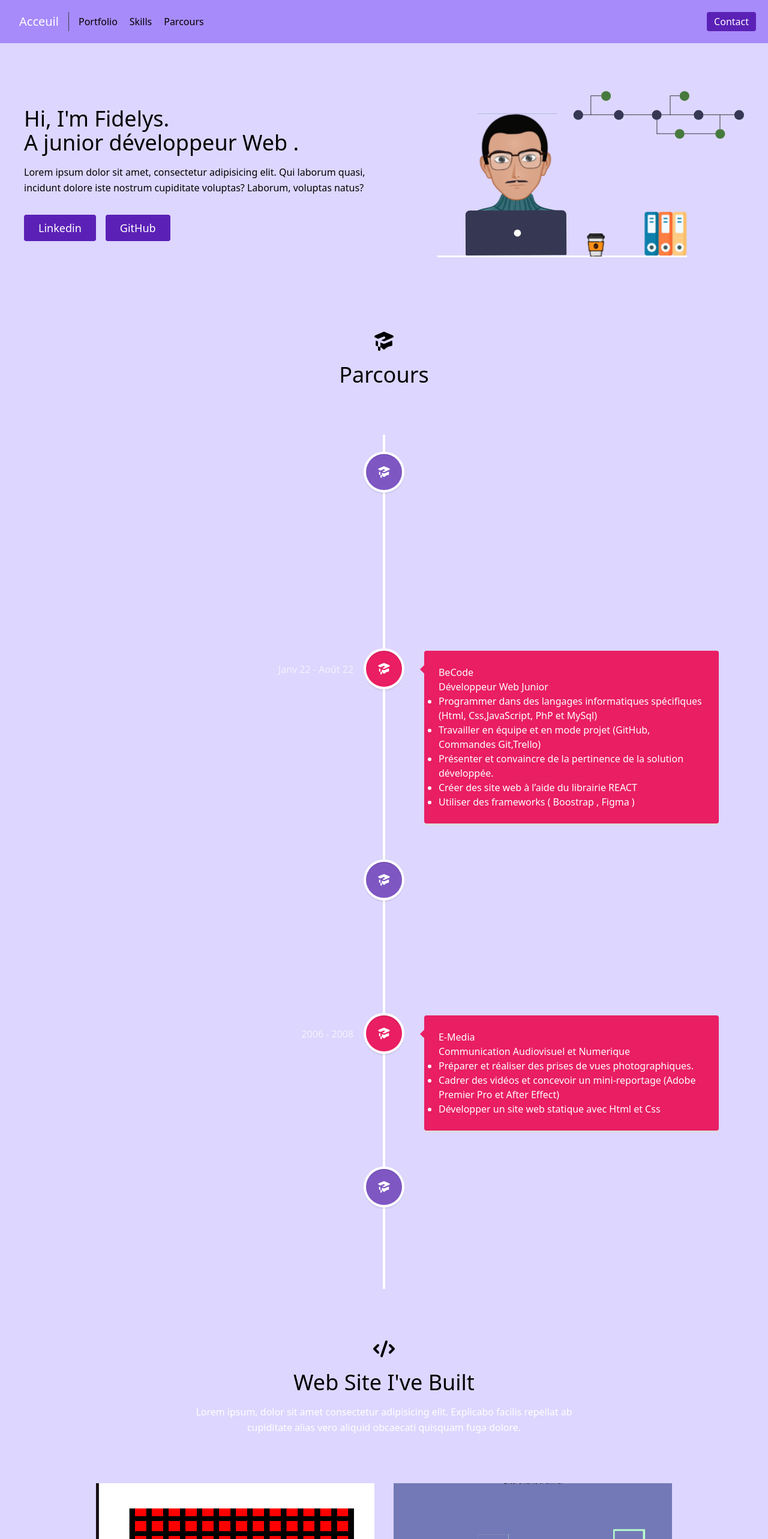
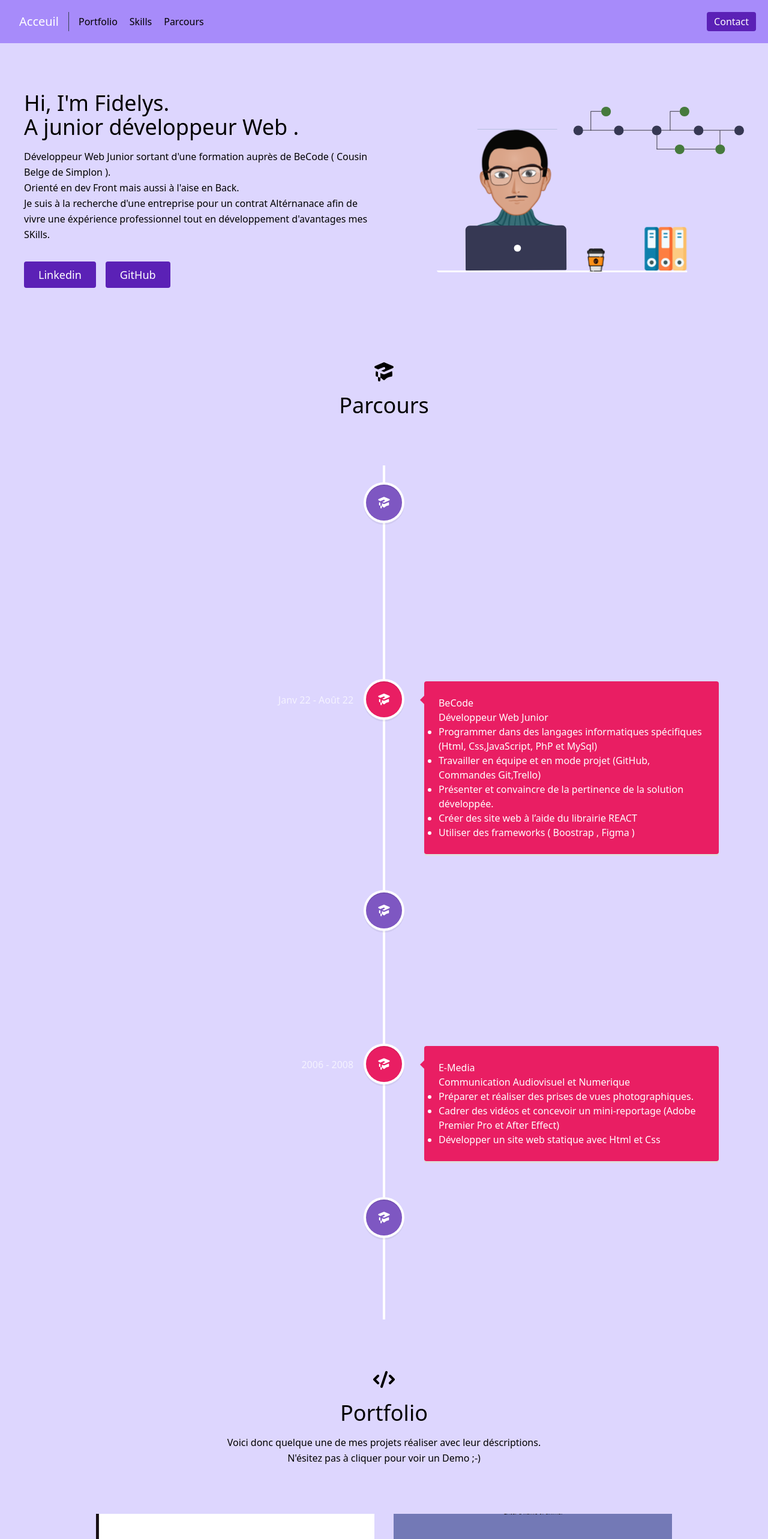
Before and after one commit to FidelysNadison/MyWebSite, a React (Create React App) app: page / in a window 1280 px wide. Shown: the top 2566 px of the page at 60% size. Built offline with nearby package versions, Linux system fonts and the light colour scheme.

Commit message:
ajout des paragraphes

```diff
--- a/src/components/About.jsx
+++ b/src/components/About.jsx
@@ -10,9 +10,10 @@ export default function About() {
             <br className="hidden lg:inline-block" /> A junior développeur Web .
           </h1>
           <p className="mb-8 leading-relaxed">
-            Lorem ipsum dolor sit amet, consectetur adipisicing elit. Qui
-            laborum quasi, incidunt dolore iste nostrum cupiditate voluptas?
-            Laborum, voluptas natus?
+          Développeur Web Junior sortant d'une formation auprès de BeCode ( Cousin Belge de Simplon ). <br />
+          Orienté en dev Front mais aussi à l'aise en Back. <br />
+          Je suis à la recherche d'une entreprise pour un contrat Altérnanace
+          afin de vivre une éxpérience professionnel tout en développement d'avantages mes SKills.
           </p>
           <div className="flex justify-center">
             <a
--- a/src/components/Contact.jsx
+++ b/src/components/Contact.jsx
@@ -68,8 +68,7 @@ export default function Contact() {
             Contact me here
           </h2>
           <p className="leading-relaxed mb-5">
-            Lorem ipsum dolor sit amet consectetur, adipisicing elit. Illum
-            suscipit officia aspernatur veritatis. Asperiores, aliquid?
+            N'ésitez pas a appeler sinon vous pouvez me contacter ici directement.
           </p>
           <div className="relative mb-4">
             <label htmlFor="name" className="leading-7 text-sm text-gray-400">
--- a/src/components/Projects.jsx
+++ b/src/components/Projects.jsx
@@ -9,12 +9,11 @@ export default function Projects() {
         <div className="flex flex-col w-full mb-20">
           <CodeIcon className=" text-black mx-auto inline-block w-10 mb-4" />
           <h1 className="sm:text-4xl text-3xl font-medium title-font mb-4 text-black">
-            Web Site I've Built
+            Portfolio
           </h1>
-          <p className="lg:w-2/3 mx-auto leading-relaxed text-base">
-            Lorem ipsum, dolor sit amet consectetur adipisicing elit. Explicabo
-            facilis repellat ab cupiditate alias vero aliquid obcaecati quisquam
-            fuga dolore.
+          <p className="lg:w-2/3 mx-auto leading-relaxed text-base text-black">
+            Voici donc quelque une de mes projets réaliser avec leur déscriptions. <br />
+            N'ésitez pas à cliquer pour voir un Demo ;-)
           </p>
         </div>
         <div className="flex flex-wrap -m-4">
--- a/src/components/Skills.jsx
+++ b/src/components/Skills.jsx
@@ -12,9 +12,7 @@ export default function Skills() {
             Skills &amp; Technologies
           </h1>
           <p className="text-base leading-relaxed xl:w-2/4 lg:w-3/4 mx-auto">
-            Lorem ipsum dolor sit amet consectetur, adipisicing elit. Nisi sit
-            ipsa delectus eum quo voluptas aspernatur accusantium distinctio
-            possimus est.
+          Voici donc les languages ainsi que les Frameworks , Librairies et les outils de gestion de projet que j'utilise :
           </p>
         </div>
         <div className="flex flex-wrap lg:w-4/5 sm:mx-auto sm:mb-2 -mx-2">
```
